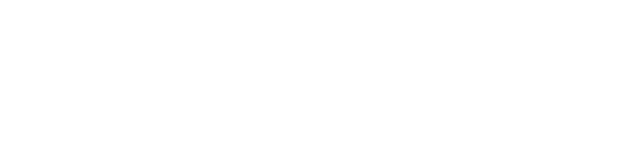
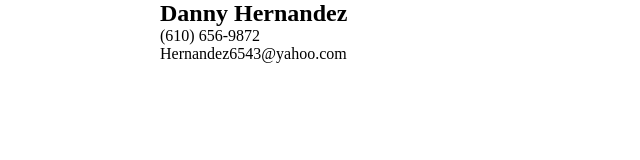
Before and after one commit to DanH27/hernandez-resume, a plain HTML site: page index.html in a window 1280 px wide. Shown: the whole page, without its empty margins (0-640 px from the left). Drawn offline with Linux system fonts and the light colour scheme.

Commit message:
Added to header.

```diff
--- a/index.html
+++ b/index.html
@@ -6,6 +6,14 @@
   <title></title>
 </head>
 <body>
-
+  <div class="container">
+    <header>
+      <section class="name">
+        <h1>Danny Hernandez</h1>
+      </section>
+          <p>(610) 656-9872</p>
+          <p>Hernandez6543@yahoo.com</p>
+    </header>
+  </div>
 </body>
 </html>
--- a/style.css
+++ b/style.css
@@ -0,0 +1,9 @@
+* {
+  margin: 0;
+  padding: 0;
+}
+.container {
+  width: 960px;
+  margin: 0 auto;
+}
+/* Header */
```
